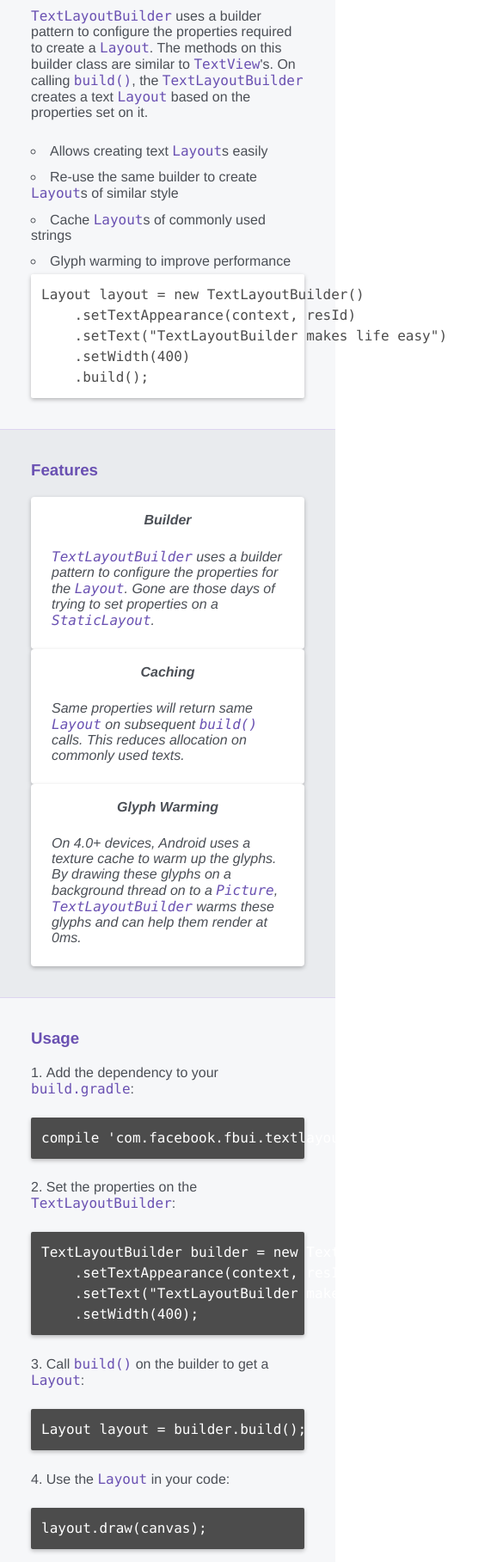
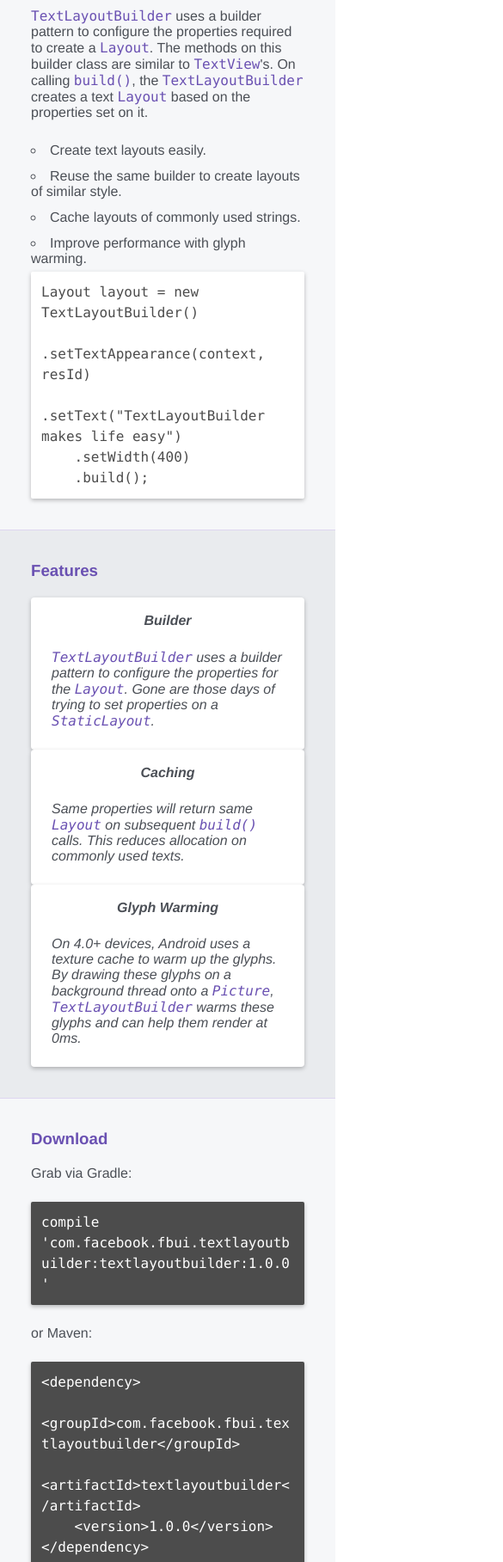
Before and after one commit to facebook/TextLayoutBuilder, a plain HTML site: page docs/index.html in a window 390 px wide. Shown: the part 183-2000 px from the top of the page at 86% size, 585 px wide, since content can reach past the window. Drawn offline with Linux system fonts and the light colour scheme.

Commit message:
Update docs + pre wrap
Update the docs a bit
- consistency on the bullets by starting with verb
- Moved Download section before Usage
- editorial changes

Added `pre-wrap` for pre blocks so that it can wrap
on mobile devices as needed.

```diff
--- a/docs/index.html
+++ b/docs/index.html
@@ -9,13 +9,13 @@
     <meta property="og:site_name" content="TextLayoutBuilder"/>
     <meta property="og:title" content="TextLayoutBuilder | Build text Layouts easily on Android." />
     <meta property="og:image" content="http://facebookincubator.github.io/TextLayoutBuilder/logo.png" />
-    <meta property="og:description" content="TextLayoutBuilder is an utility to build text Layouts easily on Android." />
+    <meta property="og:description" content="TextLayoutBuilder is a utility to build text layouts easily on Android." />
 
     <link rel="stylesheet" href="./main.css" media="screen">
     <link rel="icon" href="./favicon.png" type="image/x-icon">
 
     <title>TextLayoutBuilder</title>
-    <meta name="description" content="TextLayoutBuilder is an utility to build text Layouts easily on Android.">
+    <meta name="description" content="TextLayoutBuilder is a utility to build text layouts easily on Android.">
 
     <link rel="canonical" href="http://facebookincubator.github.io/TextLayoutBuilder">
   </head>
@@ -48,7 +48,7 @@
     <div class="contentsContainer">
       <div class="wrapper">
         <section>
-          <h2>Build text Layouts easily on Android!</h2>
+          <h2>Build text layouts easily on Android!</h2>
           <div class="introContainer">
             <div class="intro">
               <p><code>TextLayoutBuilder</code> uses a builder pattern to configure the properties
@@ -57,10 +57,10 @@
                 <code>TextLayoutBuilder</code> creates a text <code>Layout</code> based on
                 the properties set on it.</p>
               <ul>
-                <li>Allows creating text <code>Layout</code>s easily</li>
-                <li>Re-use the same builder to create <code>Layout</code>s of similar style</li>
-                <li>Cache <code>Layout</code>s of commonly used strings</li>
-                <li>Glyph warming to improve performance</li>
+                <li>Create text layouts easily.</li>
+                <li>Reuse the same builder to create layouts of similar style.</li>
+                <li>Cache layouts of commonly used strings.</li>
+                <li>Improve performance with glyph warming.</li>
               </ul>
             </div>
             <div class="intro">
@@ -99,7 +99,7 @@ Layout layout = new TextLayoutBuilder()
             <div class="feature">
               <h4>Glyph Warming</h4>
               <p>On 4.0+ devices, Android uses a texture cache to warm up the glyphs. By drawing these
-                glyphs on a background thread on to a <code>Picture</code>, <code>TextLayoutBuilder</code> warms
+                glyphs on a background thread onto a <code>Picture</code>, <code>TextLayoutBuilder</code> warms
                 these glyphs and can help them render at 0ms.</p>
             </div>
           </div>
@@ -107,8 +107,32 @@ Layout layout = new TextLayoutBuilder()
       </div>
     </div>
 
+    <!-- Download -->
+    <div class="instructionsContainer alternate">
+      <div class="wrapper">
+        <section>
+          <h3>Download</h3>
+          <ul>
+            <li>
+              Grab via Gradle:
+              <pre>compile 'com.facebook.fbui.textlayoutbuilder:textlayoutbuilder:1.0.0'</pre>
+            </li>
+            <li>
+              or Maven:
+              <pre>
+&lt;dependency&gt;
+    &lt;groupId&gt;com.facebook.fbui.textlayoutbuilder&lt;/groupId&gt;
+    &lt;artifactId&gt;textlayoutbuilder&lt;/artifactId&gt;
+    &lt;version&gt;1.0.0&lt;/version&gt;
+&lt;/dependency&gt;</pre>
+            </li>
+          </ul>
+        </section>
+      </div>
+    </div>
+
     <!-- Instructions -->
-    <div class="instructionsContainer alternate">
+    <div class="instructionsContainer">
       <div class="wrapper">
         <section>
           <h3>Usage</h3>
@@ -139,7 +163,7 @@ TextLayoutBuilder builder = new TextLayoutBuilder()
     </div>
 
     <!-- Additional Usage -->
-    <div class="instructionsContainer">
+    <div class="instructionsContainer alternate">
       <div class="wrapper">
         <section>
           <h3>Additional Usage</h3>
@@ -169,34 +193,14 @@ ResourceTextLayoutHelper.updateFromStyleResource(
       </div>
     </div>
 
-    <!-- Download -->
-    <div class="instructionsContainer alternate">
-      <div class="wrapper">
-        <section>
-          <h3>Download</h3>
-          <ul>
-            <li>
-              Grab via Gradle:
-              <pre>compile 'com.facebook.fbui.textlayoutbuilder:textlayoutbuilder:1.0.0'</pre>
-            </li>
-            <li>
-              or Maven:
-              <pre>
-&lt;dependency&gt;
-    &lt;groupId&gt;com.facebook.fbui.textlayoutbuilder&lt;/groupId&gt;
-    &lt;artifactId&gt;textlayoutbuilder&lt;/artifactId&gt;
-    &lt;version&gt;1.0.0&lt;/version&gt;
-&lt;/dependency&gt;</pre>
-            </li>
-          </ul>
-        </section>
-      </div>
-    </div>
-
     <!-- Footer -->
     <div class="footerContainer">
       <footer class="wrapper">
+        <nav>
+          <ul>
+            <li>
               <div class="fboss">
+                <a href="https://code.facebook.com/projects/">
                   <svg class="facebookOSSLogoSvg" viewBox="0 0 1133.9 1133.9" x="0px" y="0px">
                     <g>
                       <path class="logoRing outerRing" d="M 498.3 3.7 c 153.6 88.9 307.3 177.7 461.1 266.2 c 7.6 4.4 10.3 9.1 10.3 17.8 c -0.3 179.1 -0.2 358.3 0 537.4 c 0 8.1 -2.4 12.8 -9.7 17.1 c -154.5 88.9 -308.8 178.1 -462.9 267.5 c -9 5.2 -15.5 5.3 -24.6 0.1 c -153.9 -89.2 -307.9 -178 -462.1 -266.8 C 3 838.8 0 833.9 0 825.1 c 0.3 -179.1 0.2 -358.3 0 -537.4 c 0 -8.6 2.6 -13.6 10.2 -18 C 164.4 180.9 318.4 92 472.4 3 C 477 -1.5 494.3 -0.7 498.3 3.7 Z M 48.8 555.3 c 0 79.9 0.2 159.9 -0.2 239.8 c -0.1 10 3 15.6 11.7 20.6 c 137.2 78.8 274.2 157.8 411 237.3 c 9.9 5.7 17 5.7 26.8 0.1 c 137.5 -79.8 275.2 -159.2 412.9 -238.5 c 7.4 -4.3 10.5 -8.9 10.5 -17.8 c -0.3 -160.2 -0.3 -320.5 0 -480.7 c 0 -8.8 -2.8 -13.6 -10.3 -18 C 772.1 218 633.1 137.8 494.2 57.4 c -6.5 -3.8 -11.5 -4.5 -18.5 -0.5 C 336.8 137.4 197.9 217.7 58.8 297.7 c -7.7 4.4 -10.2 9.2 -10.2 17.9 C 48.9 395.5 48.8 475.4 48.8 555.3 Z" />
@@ -205,7 +209,12 @@ ResourceTextLayoutHelper.updateFromStyleResource(
                     </g>
                   </svg>
                 <h2>Facebook Open Source</h2>
+              </a>
             </div>
+          </li>
+        </ul>
+      </nav>
+
       <div class="spacer"></div>
         <nav>
           <ul>
--- a/docs/main.css
+++ b/docs/main.css
@@ -306,6 +306,11 @@ pre {
   box-shadow: 0 2px 5px rgba(0, 0, 0, 0.26);
   line-height: 1.5em;
   font-family: Consolas, Monaco, Menlo, monospace;
+  white-space: pre-wrap;       /* CSS 3 */
+  white-space: -moz-pre-wrap;  /* Mozilla, since 1999 */
+  white-space: -pre-wrap;      /* Opera 4-6 */
+  white-space: -o-pre-wrap;    /* Opera 7 */
+  word-wrap: break-word;       /* Internet Explorer 5.5+ */
 }
 pre.highlight {
   background-color: #fff;
```
Lines whose indentation alone changed are shown as unchanged.
